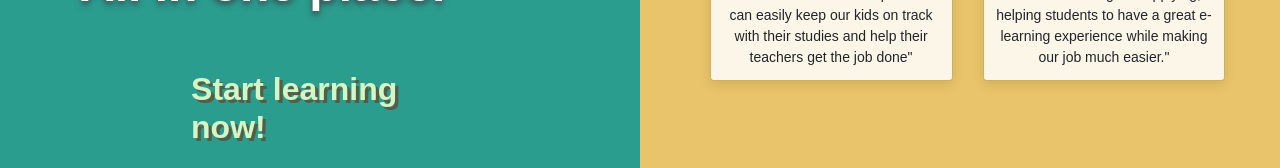
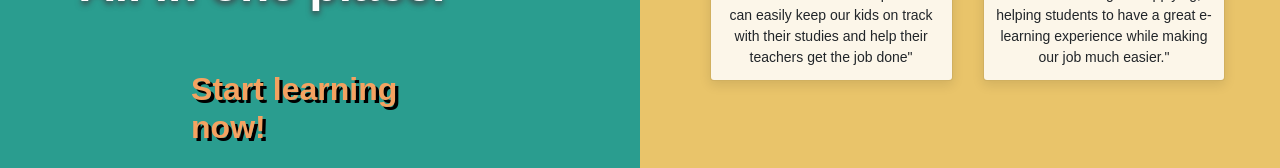
Before and after one commit to BrennoLima/FunTeam8, a React (Create React App) app: page / in a window 1280 px wide. Shown: the part 532-700 px from the top of the page. Built offline with nearby package versions, Linux system fonts and the light colour scheme.

Commit message:
Landing update

```diff
--- a/src/components/layout/landing/landing.css
+++ b/src/components/layout/landing/landing.css
@@ -42,9 +42,9 @@
 }
 .subtitle2 {
 	/*color: #b6eb7a;*/
-	color: #d2f6c5;
+	color: #f4a261;
 	font-size: 2rem;
-	text-shadow: 0.2rem 0.2rem #565d47;
+	text-shadow: 0.2rem 0.2rem black;
 }
 
 .landingpage-pic {
```
